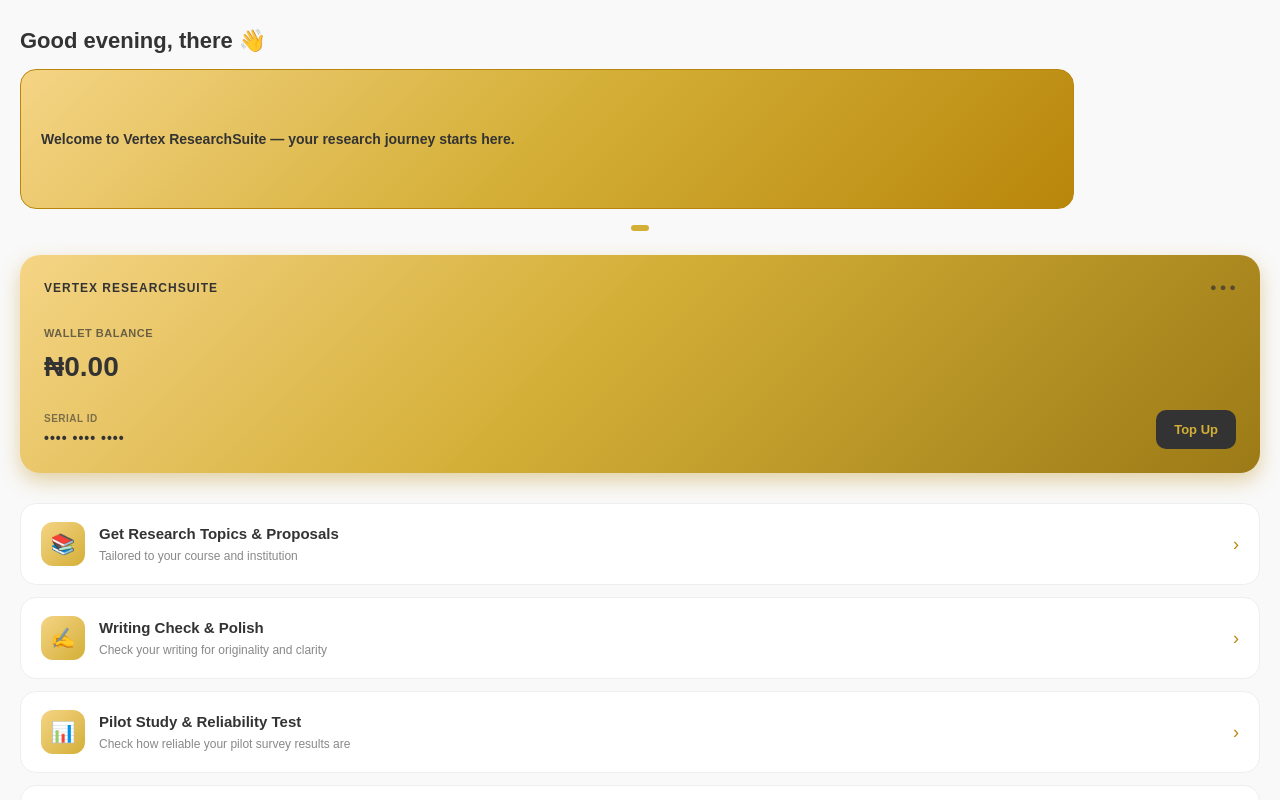
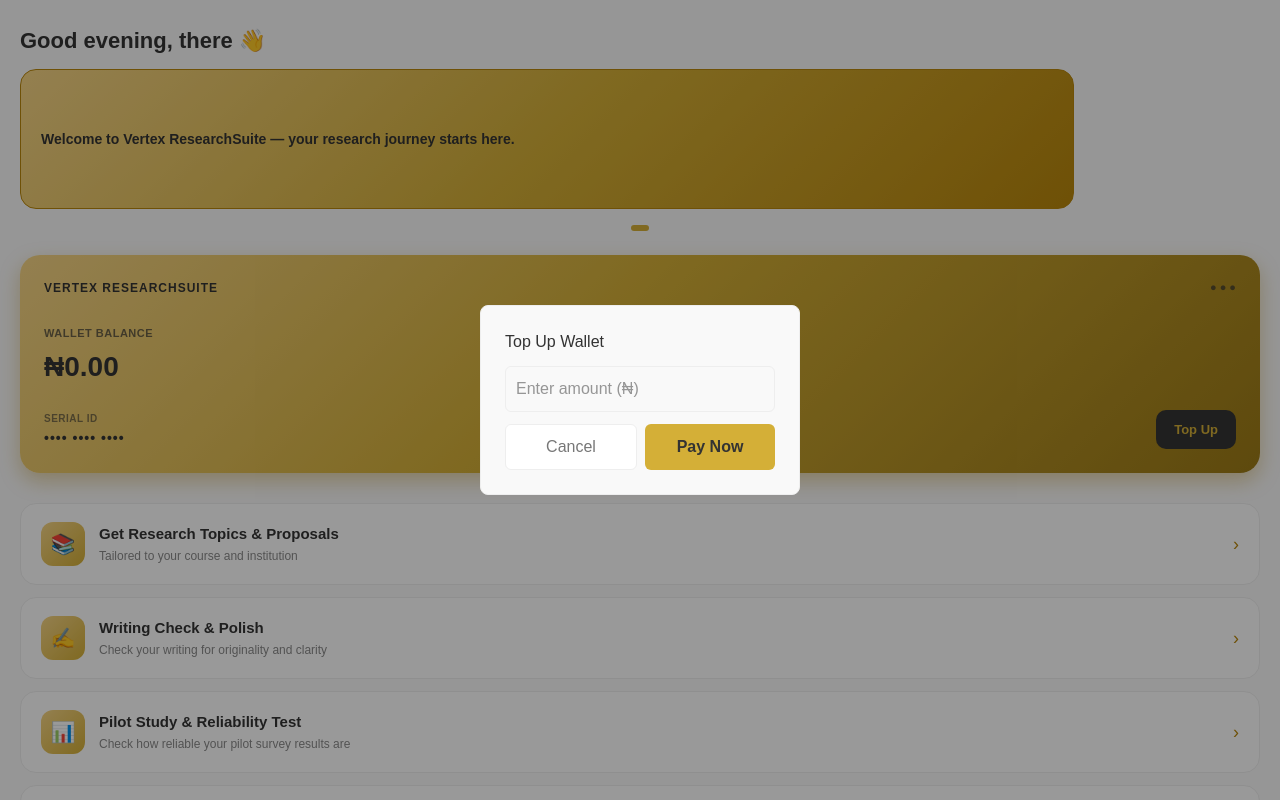
Before and after one commit to talabioluwatobi93-researchsuite/Vertex-researchsuites-, a Next.js app in the folder vertex-researchsuites/: page /dashboard in a window 1280 px wide. Both pictures are taken after a click on the button "Top Up". Shown: the top 800 px of the page. Built offline with nearby package versions, Linux system fonts and the light colour scheme; no server answers; the database is empty.

Commit message:
Add wallet top-up flow: Paystack Inline with bank transfer default, initialize/verify/webhook routes, TopUpButton component

```diff
--- a/vertex-researchsuites/app/dashboard/page.tsx
+++ b/vertex-researchsuites/app/dashboard/page.tsx
@@ -3,6 +3,7 @@
 import { useEffect, useState, useRef } from 'react'
 import { createClient } from '@supabase/supabase-js'
 import { useRouter } from 'next/navigation'
+import TopUpButton from '../../components/TopUpButton'
 
 const supabase = createClient(
   process.env.NEXT_PUBLIC_SUPABASE_URL!,
@@ -250,18 +251,7 @@
                 {serialId || '•••• •••• ••••'}
               </p>
             </div>
-            <button style={{
-              backgroundColor: '#333333',
-              color: '#D4AF37',
-              border: 'none',
-              borderRadius: '10px',
-              padding: '10px 18px',
-              fontSize: '13px',
-              fontWeight: 700,
-              cursor: 'pointer',
-            }}>
-              Top Up
-            </button>
+            <TopUpButton />
           </div>
         </div>
       </div>
--- /dev/null
+++ b/vertex-researchsuites/components/TopUpButton.tsx
@@ -0,0 +1,156 @@
+"use client";
+
+import { useState } from "react";
+import { createClient } from "@supabase/supabase-js";
+
+const supabase = createClient(
+  process.env.NEXT_PUBLIC_SUPABASE_URL!,
+  process.env.NEXT_PUBLIC_SUPABASE_PUBLISHABLE_KEY!
+);
+
+export default function TopUpButton() {
+  const [amount, setAmount] = useState("");
+  const [loading, setLoading] = useState(false);
+  const [open, setOpen] = useState(false);
+
+  const handleTopUp = async () => {
+    const numAmount = parseFloat(amount);
+    if (!numAmount || numAmount <= 0) return;
+
+    setLoading(true);
+    try {
+      const { data: { user } } = await supabase.auth.getUser();
+      if (!user || !user.email) {
+        alert("Could not get user info. Please refresh and try again.");
+        setLoading(false);
+        return;
+      }
+
+      const res = await fetch("/api/wallet/initialize", {
+        method: "POST",
+        headers: { "Content-Type": "application/json" },
+        body: JSON.stringify({ amount: numAmount, userId: user.id, email: user.email }),
+      });
+      const data = await res.json();
+
+      if (!data.access_code) {
+        alert(data.error || "Could not start payment");
+        setLoading(false);
+        return;
+      }
+
+      const { default: PaystackPop } = await import("@paystack/inline-js");
+      const popup = new PaystackPop();
+      popup.resumeTransaction(data.access_code, {
+        onSuccess: async (transaction: { reference: string }) => {
+          await fetch("/api/wallet/verify", {
+            method: "POST",
+            headers: { "Content-Type": "application/json" },
+            body: JSON.stringify({ reference: transaction.reference, userId: user.id }),
+          });
+          setLoading(false);
+          setOpen(false);
+          setAmount("");
+        },
+        onCancel: () => {
+          setLoading(false);
+        },
+      });
+    } catch (err) {
+      console.error(err);
+      setLoading(false);
+    }
+  };
+
+  return (
+    <>
+      <button
+        onClick={() => setOpen(true)}
+        style={{
+          backgroundColor: "#333333",
+          color: "#D4AF37",
+          border: "none",
+          borderRadius: "10px",
+          padding: "10px 18px",
+          fontSize: "13px",
+          fontWeight: 700,
+          cursor: "pointer",
+        }}
+      >
+        Top Up
+      </button>
+
+      {open && (
+        <div
+          style={{
+            position: "fixed",
+            inset: 0,
+            background: "rgba(0,0,0,0.4)",
+            display: "flex",
+            alignItems: "center",
+            justifyContent: "center",
+            zIndex: 1000,
+          }}
+        >
+          <div
+            style={{
+              background: "#F9F9F9",
+              padding: 24,
+              borderRadius: 8,
+              width: 320,
+              border: "1px solid #EEEEEE",
+            }}
+          >
+            <h3 style={{ color: "#333333", marginBottom: 12 }}>Top Up Wallet</h3>
+            <input
+              type="number"
+              placeholder="Enter amount (₦)"
+              value={amount}
+              onChange={(e) => setAmount(e.target.value)}
+              style={{
+                width: "100%",
+                padding: 10,
+                borderRadius: 6,
+                border: "1px solid #EEEEEE",
+                marginBottom: 12,
+                color: "#333333",
+              }}
+            />
+            <div style={{ display: "flex", gap: 8 }}>
+              <button
+                onClick={() => setOpen(false)}
+                style={{
+                  flex: 1,
+                  padding: 10,
+                  borderRadius: 6,
+                  border: "1px solid #EEEEEE",
+                  background: "#fff",
+                  color: "#777777",
+                  cursor: "pointer",
+                }}
+              >
+                Cancel
+              </button>
+              <button
+                onClick={handleTopUp}
+                disabled={loading}
+                style={{
+                  flex: 1,
+                  padding: 10,
+                  borderRadius: 6,
+                  border: "none",
+                  background: "#D4AF37",
+                  color: "#333333",
+                  fontWeight: 600,
+                  cursor: "pointer",
+                }}
+              >
+                {loading ? "Processing..." : "Pay Now"}
+              </button>
+            </div>
+          </div>
+        </div>
+      )}
+    </>
+  );
+}
--- a/vertex-researchsuites/package.json
+++ b/vertex-researchsuites/package.json
@@ -9,6 +9,7 @@
     "lint": "eslint"
   },
   "dependencies": {
+    "@paystack/inline-js": "^2.24.0",
     "mammoth": "^1.12.0",
     "next": "16.2.11",
     "react": "19.2.4",
--- /dev/null
+++ b/vertex-researchsuites/types/paystack-inline-js.d.ts
@@ -0,0 +1 @@
+declare module "@paystack/inline-js";
```
Also changed, not shown: 1 other file (tests, documents, lock files or other folders).
